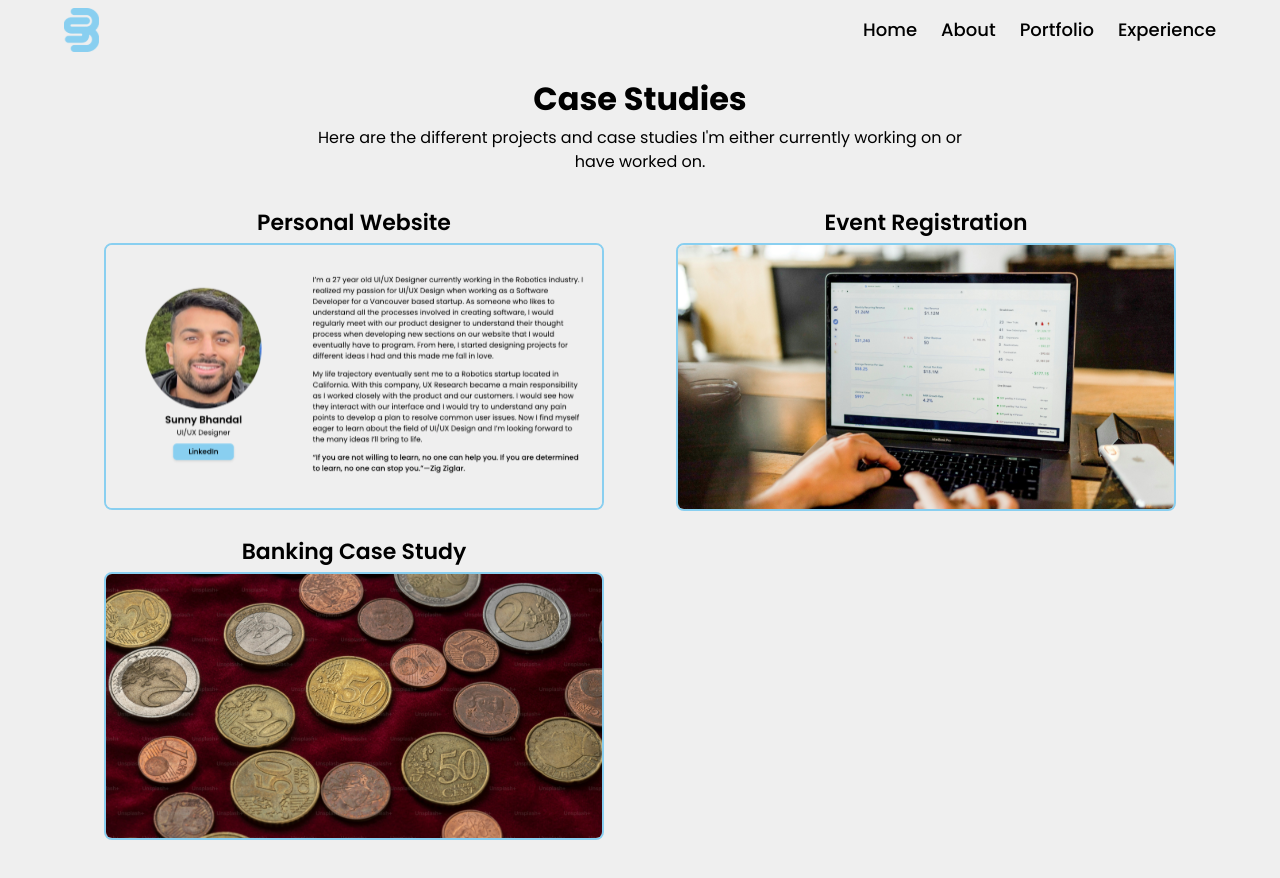
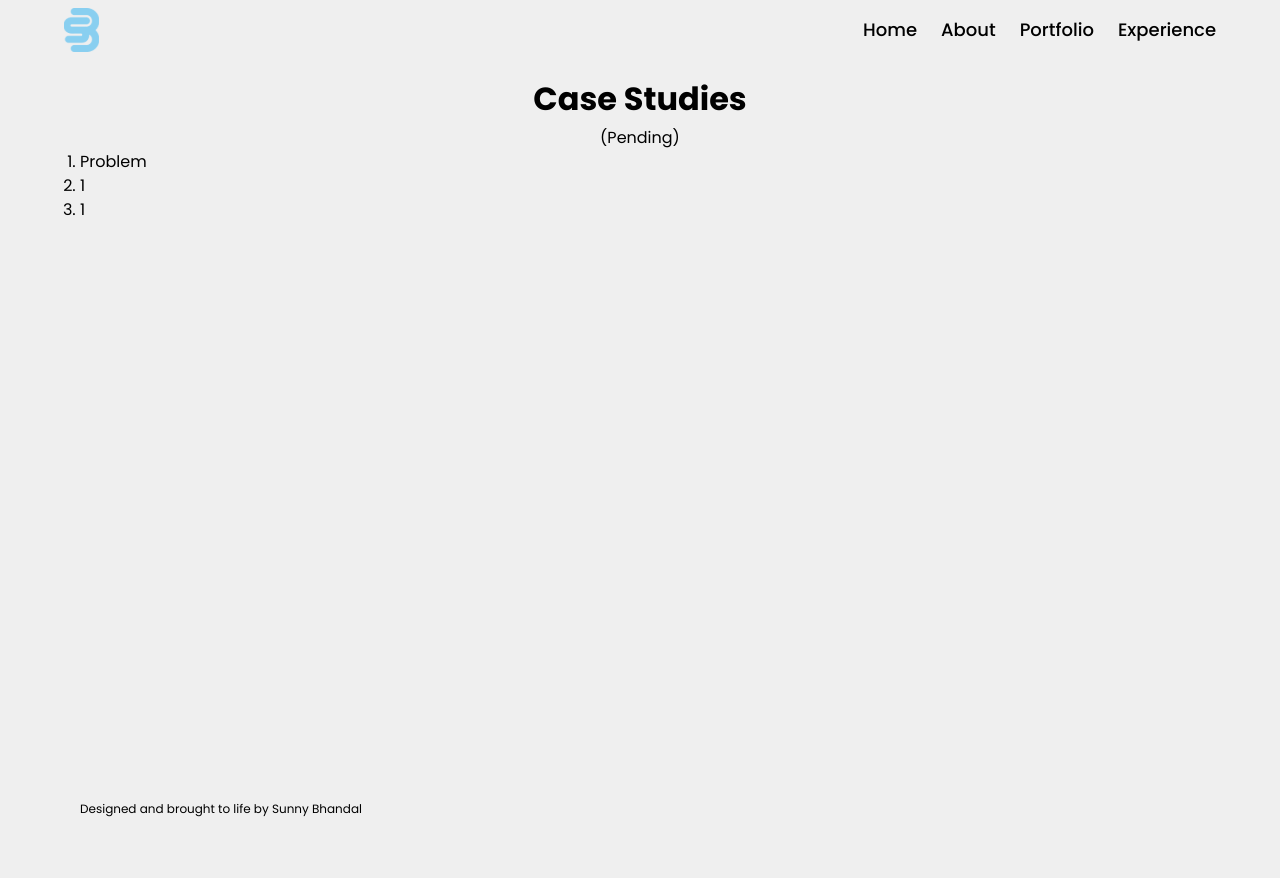
Before and after one commit to sunnybhandal/my-portfolio-v2, a Next.js app: page /portfolio in a window 1280 px wide. After the commit the page ends 818 px from the top, so only its background shows below. Built offline with nearby package versions, Linux system fonts and the light colour scheme.

Commit message:
decent changes

```diff
--- /dev/null
+++ b/app/components/Footer.tsx
@@ -0,0 +1,11 @@
+import React from "react";
+
+const Footer = () => {
+  return (
+    <div className="max-container padding-container regular-12">
+      Designed and brought to life by Sunny Bhandal
+    </div>
+  );
+};
+
+export default Footer;
--- a/app/components/PictureSlider.tsx
+++ b/app/components/PictureSlider.tsx
@@ -17,22 +17,22 @@ const PictureSlider = () => {
               height={280}
               className="rounded-lg border-2 border-[#89CFF0] w-[365px] md:w-[600px] lg:max-w-[500px] xl:max-w-[600px]"
             />
-            <h4 className="absolute top-2 left-4 medium-18">
+            <h4 className="absolute top-2 left-4 medium-16 md:medium-18">
               {HIKING_PICS[0].label}
             </h4>
           </div>
 
-          <div className="flex gap-2">
+          <div className="flex gap-3 lg:gap-4">
             <span
-              className="bg-[#89CFF0] p-3 rounded-xl md:p-4 md:rounded-2xl cursor-pointer"
+              className="bg-[#89CFF0] p-2 rounded-xl md:p-4 md:rounded-2xl cursor-pointer"
               onClick={() => setPictureState(1)}
             ></span>
             <span
-              className="bg-[#A8A8A8] p-3 rounded-xl md:p-4 md:rounded-2xl cursor-pointer"
+              className="bg-[#A8A8A8] p-2 rounded-xl md:p-4 md:rounded-2xl cursor-pointer"
               onClick={() => setPictureState(2)}
             ></span>
             <span
-              className="bg-[#A8A8A8] p-3 rounded-xl md:p-4 md:rounded-2xl cursor-pointer"
+              className="bg-[#A8A8A8] p-2 rounded-xl md:p-4 md:rounded-2xl cursor-pointer"
               onClick={() => setPictureState(3)}
             ></span>
           </div>
@@ -48,11 +48,11 @@ const PictureSlider = () => {
               height={280}
               className="rounded-lg border-2 border-[#89CFF0] w-[365px] md:w-[600px] lg:max-w-[500px] xl:max-w-[600px]"
             />
-            <h4 className="absolute top-2 left-4 medium-18">
+            <h4 className="absolute top-2 left-4 medium-16 md:medium-18">
               {HIKING_PICS[1].label}
             </h4>
           </div>
-          <div className="flex gap-2">
+          <div className="flex gap-3 lg:gap-4">
             <span
               className="bg-[#A8A8A8] p-3 rounded-xl md:p-4 md:rounded-2xl cursor-pointer"
               onClick={() => setPictureState(1)}
@@ -78,11 +78,11 @@ const PictureSlider = () => {
               height={280}
               className="rounded-lg border-2 border-[#89CFF0] w-[365px] md:w-[600px] lg:max-w-[500px] xl:max-w-[600px]"
             />
-            <h4 className="absolute top-2 left-4 medium-18">
+            <h4 className="absolute top-2 left-4 medium-16 md:medium-18">
               {HIKING_PICS[2].label}
             </h4>
           </div>
-          <div className="flex gap-2">
+          <div className="flex gap-3 lg:gap-4">
             <span
               className="bg-[#A8A8A8] p-3 rounded-xl md:p-4 md:rounded-2xl cursor-pointer"
               onClick={() => setPictureState(1)}
--- a/app/constants/index.ts
+++ b/app/constants/index.ts
@@ -23,8 +23,6 @@ export const ABOUT = {
       "In 2020, the pandemic led me down an unexpected path – I began hiking. Surprisingly, I wasn't particularly outdoorsy at the time, and the idea of hiking had never piqued my interest. However, a turning point came when a friend invited me to join them for a hike up Heart Mountain in the Kananaskis/Canmore area. It was a challenging hike, taking around 6.5 hours, and it turned out to be a transformative experience.",
     second:
       "After this hike, I became completely hooked. On the same evening, my friend and I committed to tackling the Canmore Triple Crown. This challenge within the hiking community requires completing the three most popular hikes in Canmore in a single day. Just over a month after my second-ever hike, I, along with two friends, successfully accomplished the Canmore Triple Crown in a demanding 8.5-hour expedition. It was easily the most difficult thing I've ever done, and the mental fortitude gained from this endeavor made it profoundly rewarding. In that year alone, I completed 19 different trails in just four months, solidifying hiking as an integral part of my life.",
-    third:
-      "The Triple Crown fueled my hunger for seeking out other physically challenging feats. Every year, I now set my sights on a new, challenging goal and work tirelessly to achieve it within the year. Since 2020, I've tested myself by learning to do the splits and even running a full marathon (I don't enjoy running). I have a host of exciting challenges on the horizon, all while keeping an eye on the possibility of tackling another Triple Crown in the future. Hiking has shaped me in ways I could never have imagined, and I eagerly anticipate the adventures yet to come.",
   },
   healthWellness: {
     first:
@@ -175,8 +173,7 @@ export const MODALS = {
 
 // PORTFOLIO SECTION
 export const PORTFOLIO = {
-  intro:
-    "Here are the different projects and case studies I'm either currently working on or have worked on.",
+  intro: "(Pending)",
   portfolio: {
     first: "",
   },
--- a/app/experience/page.tsx
+++ b/app/experience/page.tsx
@@ -4,7 +4,7 @@ import Image from "next/image";
 
 const Experience = () => {
   return (
-    <section className="max-container flex flex-col gap-8 px-6 md:px-14 lg:px-40 pt-16 lg:pt-20 mb-10">
+    <section className="max-container flex flex-col gap-8 px-6 sm:px-14 md:px-28 lg:px-56 xl:px-72 pt-16 lg:pt-20 mb-10">
       <div className="flex flex-col items-center">
         <h2 className="bold-40 items-center">Experience</h2>
       </div>
--- a/app/globals.css
+++ b/app/globals.css
@@ -77,6 +77,9 @@ body {
 
   .regular-14 {
     @apply text-[14px] font-[400];
+  }
+  .regular-12 {
+    @apply text-[12px] font-[400];
   }
 
   .medium-14 {
--- a/app/layout.tsx
+++ b/app/layout.tsx
@@ -1,6 +1,7 @@
 import type { Metadata } from "next";
 import "./globals.css";
 import Navbar from "./components/Navbar";
+import Footer from "./components/Footer";
 
 export const metadata: Metadata = {
   title: "Sunny Bhandal",
@@ -17,6 +18,7 @@ export default function RootLayout({
       <body className="bg-[#efefef]">
         <Navbar />
         {children}
+        <Footer />
       </body>
     </html>
   );
--- a/app/portfolio/case-study/page.tsx
+++ /dev/null
@@ -1,16 +0,0 @@
-import React from "react";
-
-const CaseStudy = () => {
-  return (
-    <section className="max-container padding-container pt-16 lg:pt-20 mb-10">
-      <div className="flex flex-col items-center text-center">
-        <h2 className="bold-32">Banking Case Study</h2>
-        <p className="mt-2 text-center w-[350px] sm:w-[500px] md:w-[650px]">
-          Nothing here yet
-        </p>
-      </div>
-    </section>
-  );
-};
-
-export default CaseStudy;
--- a/app/portfolio/event-registration/page.tsx
+++ /dev/null
@@ -1,16 +0,0 @@
-import React from "react";
-
-const EventRegistration = () => {
-  return (
-    <section className="max-container padding-container pt-16 lg:pt-20 mb-10">
-      <div className="flex flex-col items-center text-center">
-        <h2 className="bold-32">Event Registration App</h2>
-        <p className="mt-2 text-center w-[350px] sm:w-[500px] md:w-[650px]">
-          Nothing here yet
-        </p>
-      </div>
-    </section>
-  );
-};
-
-export default EventRegistration;
--- a/app/portfolio/page.tsx
+++ b/app/portfolio/page.tsx
@@ -5,66 +5,17 @@ import Image from "next/image";
 
 const CaseStudies = () => {
   return (
-    <section className="max-container padding-container pt-16 lg:pt-20 mb-10">
+    <section className="max-container padding-container h-screen pt-16 lg:pt-20">
       <div className="flex flex-col items-center">
         <h2 className="bold-32">Case Studies</h2>
-        <p className="mt-2 text-center w-[350px] sm:w-[500px] md:w-[650px]">
-          {PORTFOLIO.intro}
-        </p>
+        <p className="mt-2 text-center">{PORTFOLIO.intro}</p>
       </div>
-      <div className="grid grid-cols-1 lg:grid-cols-2 mt-8 gap-6 lg:gap-6">
-        <div className="flex flex-col items-center">
-          <h2 className="semiBold-20 lg:semiBold-22 mb-1">Personal Website</h2>
-          <Link
-            href="/portfolio/personal-website"
-            className="relative flex items-center justify-center"
-          >
-            <Image
-              src="/portfolio.svg"
-              alt="Portfolio Figma"
-              width={500}
-              height={300}
-              className="z-10 rounded-lg border-2 border-[#89CFF0] hover:opacity-30"
-            />
-            <p className="absolute semiBold-18">View Project</p>
-          </Link>
-        </div>
-        <div className="flex flex-col items-center">
-          <h2 className="semiBold-18 lg:semiBold-22 mb-1">
-            Event Registration
-          </h2>
-          <Link
-            href="/portfolio/event-registration"
-            className="relative flex items-center justify-center"
-          >
-            <Image
-              src="/eventReg.svg"
-              alt="Event Registration"
-              width={500}
-              height={300}
-              className="z-10 rounded-lg border-2 border-[#89CFF0] hover:opacity-30"
-            />
-            <p className="absolute semiBold-18">View Project</p>
-          </Link>
-        </div>
-        <div className="flex flex-col items-center">
-          <h2 className="semiBold-18 lg:semiBold-22 mb-1">
-            Banking Case Study
-          </h2>
-          <Link
-            href="/portfolio/case-study"
-            className="relative flex items-center justify-center"
-          >
-            <Image
-              src="/bank.svg"
-              alt="Banking App"
-              width={500}
-              height={300}
-              className="z-10 rounded-lg border-2 border-[#89CFF0] hover:opacity-30"
-            />
-            <p className="absolute semiBold-18">View Project</p>
-          </Link>
-        </div>
+      <div>
+        <ol className="list-decimal">
+          <li>Problem</li>
+          <li>1</li>
+          <li>1</li>
+        </ol>
       </div>
     </section>
   );
--- a/app/portfolio/personal-website/page.tsx
+++ /dev/null
@@ -1,58 +0,0 @@
-import Modal from "@/app/components/Modal";
-import { ABOUT, MODALS } from "@/app/constants";
-import Image from "next/image";
-import React from "react";
-
-const PersonalWebsite = () => {
-  return (
-    <section className="max-container padding-container pt-16 lg:pt-20 mb-10">
-      <div className="flex flex-col items-center text-center">
-        <h2 className="bold-32">Personal Website (Pending)</h2>
-        <p className="mt-2 w-[350px] sm:w-[500px] md:w-[650px]">
-          The design of my previous website was super boring and I started to
-          hate looking at it. This one may not be that much better since I am
-          limited by my coding skills.
-        </p>
-      </div>
-      <div className="mt-10 flex flex-col gap-4">
-        <div>
-          <h4 className="semiBold-24">1. Define a Problem</h4>
-          <p className="">How do I want to express myself?</p>
-        </div>
-        <div>
-          <h4 className="semiBold-24">2. Research</h4>
-          <p className="">Find portfolio websites that I like.</p>
-        </div>
-        <div>
-          <h4 className="semiBold-24">
-            3. Paper Mockups and Information Architecture
-          </h4>
-          <p className="">Needs description</p>
-        </div>
-        <div>
-          <h4 className="semiBold-24">4. Digital Wireframes </h4>
-          <p className="">Needs description</p>
-        </div>
-        <div>
-          <h4 className="semiBold-24">5. Basic Prototypes </h4>
-          <p className="">Needs description</p>
-        </div>
-        <div>
-          <h4 className="semiBold-24">6. High Fidelity Prototypes </h4>
-          <p className="">Needs description</p>
-        </div>
-        <div>
-          <h4 className="semiBold-24">
-            7. Continuous Iteration and Improvements
-          </h4>
-          <p className="">
-            I keep revisiting the design of the website as I learn more and
-            more.
-          </p>
-        </div>
-      </div>
-    </section>
-  );
-};
-
-export default PersonalWebsite;
```
Also changed, not shown: app/about/page.tsx (+18 -22 lines).
